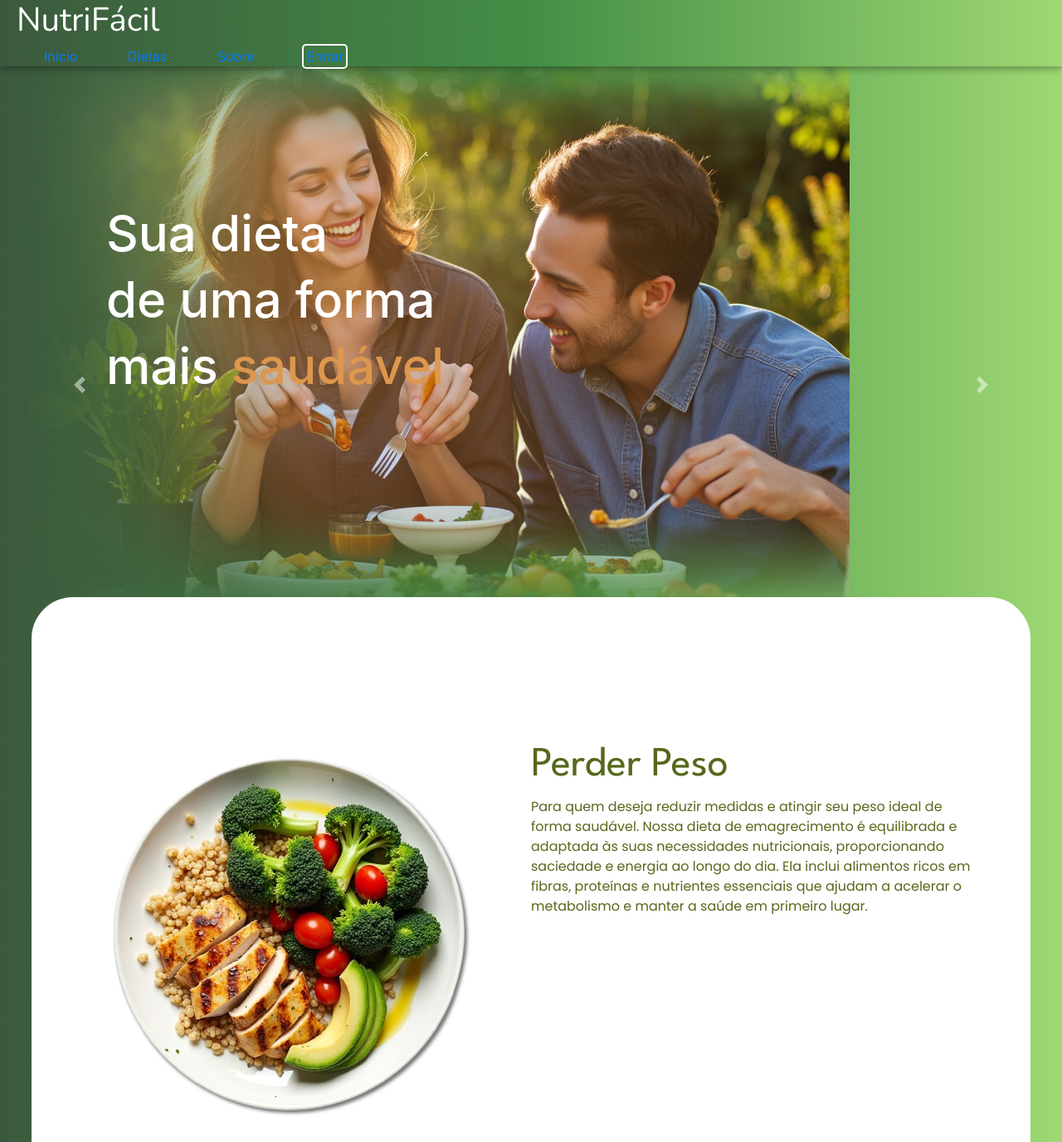
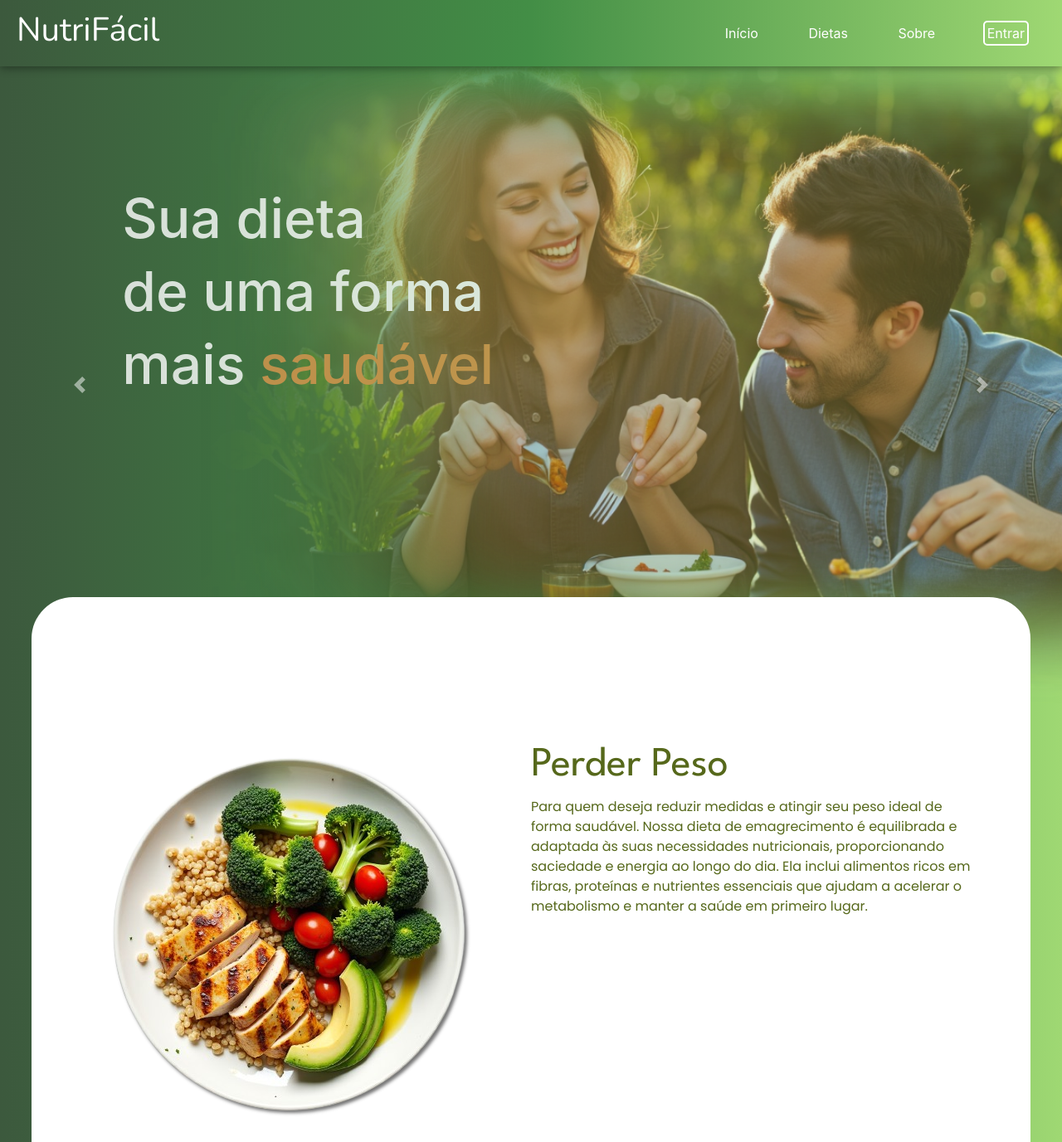
Before and after one commit to ViniciusKLima/NutriFacil, a PHP site: page / in a window 1280 px wide. Shown: the top 1377 px of the page at 83% size. Run offline with PHP 8.4, Linux system fonts and the light colour scheme.

Commit message:
carrossel2

```diff
--- a/css/estilo1.css
+++ b/css/estilo1.css
@@ -36,7 +36,7 @@ body{
     overflow-x: hidden;
 }
 
-header{
+.cabecalho{
     display: flex;
     position: fixed;
     color: white;
@@ -61,7 +61,7 @@ nav{
     margin-right: 40px;
 }
 
-a{
+.links, .entrar{
     padding: 3px;
     margin-left: 50px;
     text-decoration: none;
@@ -81,9 +81,10 @@ a{
     color: rgb(218, 159, 9);
 }
 
-a:hover{
+.links:hover{
     color: rgb(218, 159, 9);
     transform: scale(1.2);
+    text-decoration: none;
 }
 
 
@@ -98,19 +99,11 @@ main{
     margin-top: 80px;
 }
 
-.carousel-inner, .carousel-item{
-    display: flex;
-    align-items: center;
-    justify-content: start;
-    justify-items: start;
-}
-
 .texto1, .texto2, .texto3{
     position: absolute;
-    margin-left: 10%;
+    margin-left: 15%;
     color: white;
     top: 165px;
-    z-index: 0;
     z-index: 1;
 }
 
@@ -119,25 +112,16 @@ main{
     z-index: 1;
 }
 
-.foto1, .foto2, .foto3{
-    top: 0;
-    right: 0;
-    max-height: 100vh;
+.saudavel{
+    color: #DD974E;
 }
 
-.foto1{
-    position: relative;
-    right: 0;
-    top: -40px;
-}
-
-.foto2{
-    position: relative;
-    top: -100px;
-}
-
-.saudavel{
-    color: #DD974E;
+.carousel-item{
+    display: flex;
+    justify-content: end;
+    justify-items: end;
+    transform: scale(1.1);
+    filter: opacity(80%);
 }
 
 /*.carousel-control-next:hover{
--- a/index.html
+++ b/index.html
@@ -18,11 +18,10 @@
         <div class="logo">
             <h1>NutriFácil</h1>
         </div>
-
         <nav class="menu">
-            <a href="opcoes-NF/index.html">Início</a>
-            <a href="principal/index.html">Dietas</a>
-            <a href="#">Sobre</a>
+            <a class="links" href="opcoes-NF/index.html">Início</a>
+            <a class="links" href="principal/index.html">Dietas</a>
+            <a class="links" href="#">Sobre</a>
             <a class="entrar" href="login/index.html">Entrar</a>
         </nav>
     </header>
@@ -46,7 +45,7 @@
                     <h2 class="l2">de uma forma</h2>
                     <h2 class="l3">mais <span class="saudavel">saudável</span></h2>
                 </div>
-                <div class="foto2"><img src="img/image1_0 (1).jpg" class="d-block w-100" alt="..."></div>
+                <div class="foto2"><img src="img/img-2.png" class="d-block w-100" alt="..."></div>
               </div>
               <div class="carousel-item">
                 <div class="texto3">
@@ -54,7 +53,8 @@
                     <h2 class="l2">de uma forma</h2>
                     <h2 class="l3">mais <span class="saudavel">saudável</span></h2>
                 </div>
-                <div class="foto3"><img src="img/image1_0.jpg"></div>
+                <div class="foto3"><img src="img/img3.png">
+                </div>
               </div>
             </div>
            <button class="carousel-control-prev" type="button" data-target="#carouselExampleControls" data-slide="prev">
@@ -65,7 +65,7 @@
               <span class="carousel-control-next-icon" aria-hidden="true"></span>
               <span class="sr-only">Next</span>
             </button>
-          </div>
+        </div>
     </main>
 
 
```
Also changed, not shown: img/casalfit.png (deleted), img/casalfit3.png (deleted), img/casalfit4.png (deleted), img/ganharmassa.jpg (deleted), img/image1_0.jpg (deleted), img/img-2.png (added), img/img3.png (added), img/manterpeso.jpg (deleted), img/perderpeso-removebg.png (deleted), img/perderpeso.jpg (deleted).
